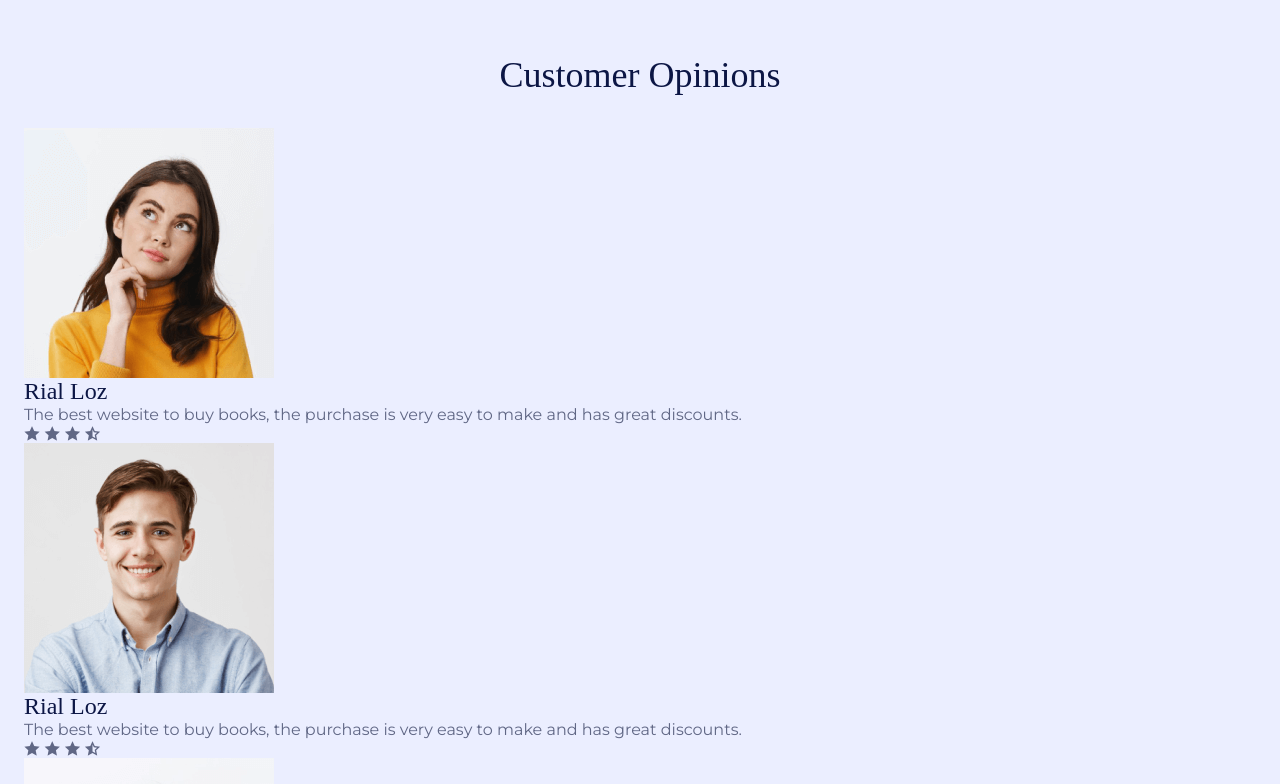
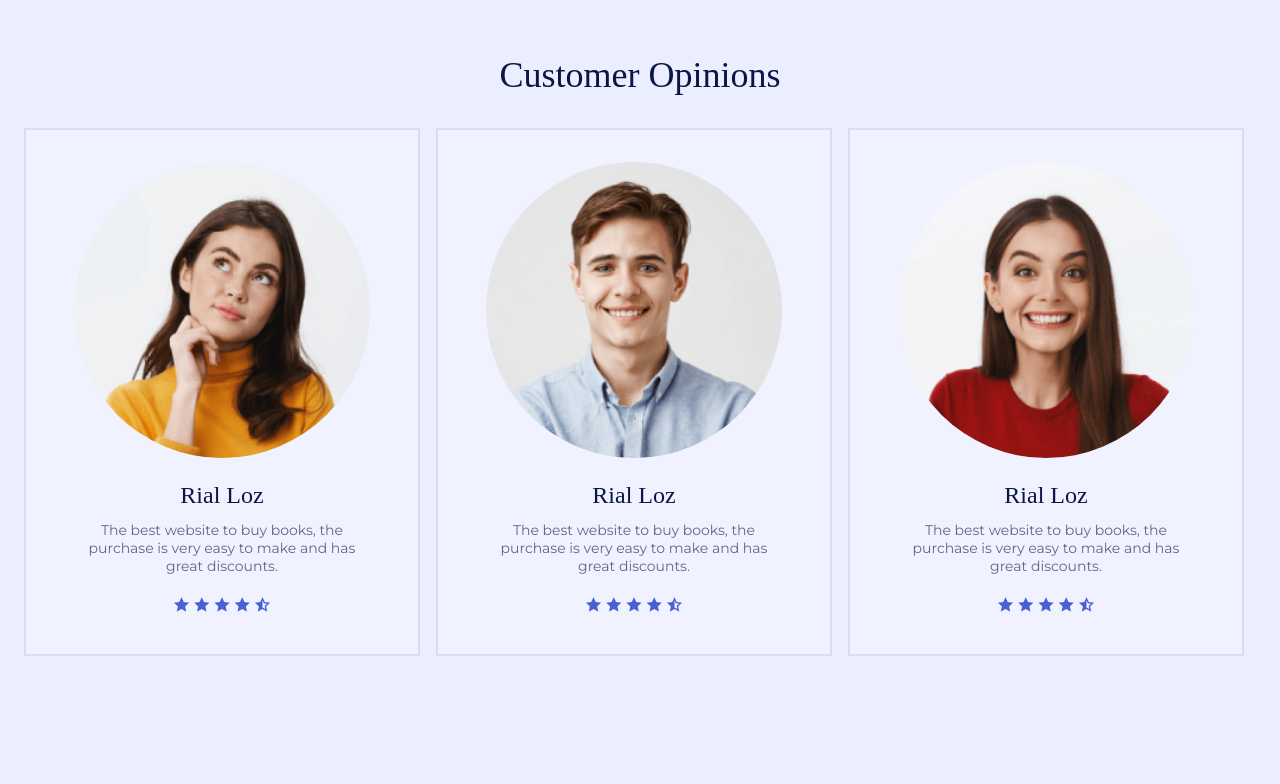
Before and after one commit to yarasa27/Book-Website, a plain HTML site: page index.html in a window 1280 px wide. Shown: the part 3440-4224 px from the top of the page. After the commit the page ends 4112 px from the top, so only its background shows below. Drawn offline with nearby package versions, Linux system fonts and the light colour scheme; a web font is replaced by a local one.

Commit message:
testimonial html css and JS finished and starting footer html

```diff
--- a/assets/css/styles.css
+++ b/assets/css/styles.css
@@ -583,7 +583,29 @@ img {
 }
 
 /*=============== TESTIMONIAL ===============*/
-
+.testimonial__card{
+  text-align: center;
+  background-color: var(--container-color);
+  padding: 2rem 3rem 2.5rem;
+  border: 2px solid var(--border-color);
+  transition: border .4s, background-color .4s;
+}
+.testimonial__img{
+  width: 100%;
+  border-radius: 50%;
+  margin: 0 auto 1.5rem;
+}
+.testimonial__title{
+  font-size: var(--h2-font-size);
+  margin-bottom: .75rem;
+}
+.testimonial__description{
+  font-size: var(--small-font-size);
+  margin-bottom: 1.25rem;
+}
+.testimonial__stars{
+  color: var(--first-color);
+}
 
 /*=============== FOOTER ===============*/
 
--- a/assets/js/main.js
+++ b/assets/js/main.js
@@ -96,7 +96,20 @@ let swiperNew = new Swiper('.new__swiper', {
 });
 
 /*=============== TESTIMONIAL SWIPER ===============*/
+let swiperTestimonial = new Swiper('.testimonial__swiper', {
+    loop: true,
+    spaceBetween: 16,
+    grabCursor: true,
+    slidesPerView: 'auto',
+    centeredSlides: 'auto',
 
+    breakpoints: {
+        1150: {
+            slidesPerView: 3,
+            centeredSlides: false,
+        }
+    }
+});
 
 /*=============== SHOW SCROLL UP ===============*/
 
--- a/index.html
+++ b/index.html
@@ -729,9 +729,9 @@
                Customer Opinions
             </h2>
             <div class="testimonial__container container">
-               <div class="testimonial__swiper">
-                  <div>
-                     <article class="testimonial__card">
+               <div class="testimonial__swiper swiper">
+                  <div class="swiper-wrapper">
+                     <article class="testimonial__card swiper-slide">
                         <img src="assets/img/testimonial-perfil-1.png" alt="image" class="testimonial__img">
                         <h2 class="testimonial__title">Rial Loz</h2>
                         <p class="testimonial__description">
@@ -742,10 +742,11 @@
                            <i class="ri-star-fill"></i>
                            <i class="ri-star-fill"></i>
                            <i class="ri-star-fill"></i>
+                           <i class="ri-star-fill"></i>
                            <i class="ri-star-half-fill"></i>
                         </div>
                      </article>
-                     <article class="testimonial__card">
+                     <article class="testimonial__card swiper-slide">
                         <img src="assets/img/testimonial-perfil-2.png" alt="image" class="testimonial__img">
                         <h2 class="testimonial__title">Rial Loz</h2>
                         <p class="testimonial__description">
@@ -756,10 +757,11 @@
                            <i class="ri-star-fill"></i>
                            <i class="ri-star-fill"></i>
                            <i class="ri-star-fill"></i>
+                           <i class="ri-star-fill"></i>
                            <i class="ri-star-half-fill"></i>
                         </div>
                      </article>
-                     <article class="testimonial__card">
+                     <article class="testimonial__card swiper-slide">
                         <img src="assets/img/testimonial-perfil-3.png" alt="image" class="testimonial__img">
                         <h2 class="testimonial__title">Rial Loz</h2>
                         <p class="testimonial__description">
@@ -770,10 +772,11 @@
                            <i class="ri-star-fill"></i>
                            <i class="ri-star-fill"></i>
                            <i class="ri-star-fill"></i>
+                           <i class="ri-star-fill"></i>
                            <i class="ri-star-half-fill"></i>
                         </div>
                      </article>
-                     <article class="testimonial__card">
+                     <article class="testimonial__card swiper-slide">
                         <img src="assets/img/testimonial-perfil-4.png" alt="image" class="testimonial__img">
                         <h2 class="testimonial__title">Rial Loz</h2>
                         <p class="testimonial__description">
@@ -781,6 +784,7 @@
                            is very easy to make and has great discounts.
                         </p>
                         <div class="testimonial__stars">
+                           <i class="ri-star-fill"></i>
                            <i class="ri-star-fill"></i>
                            <i class="ri-star-fill"></i>
                            <i class="ri-star-fill"></i>
```
